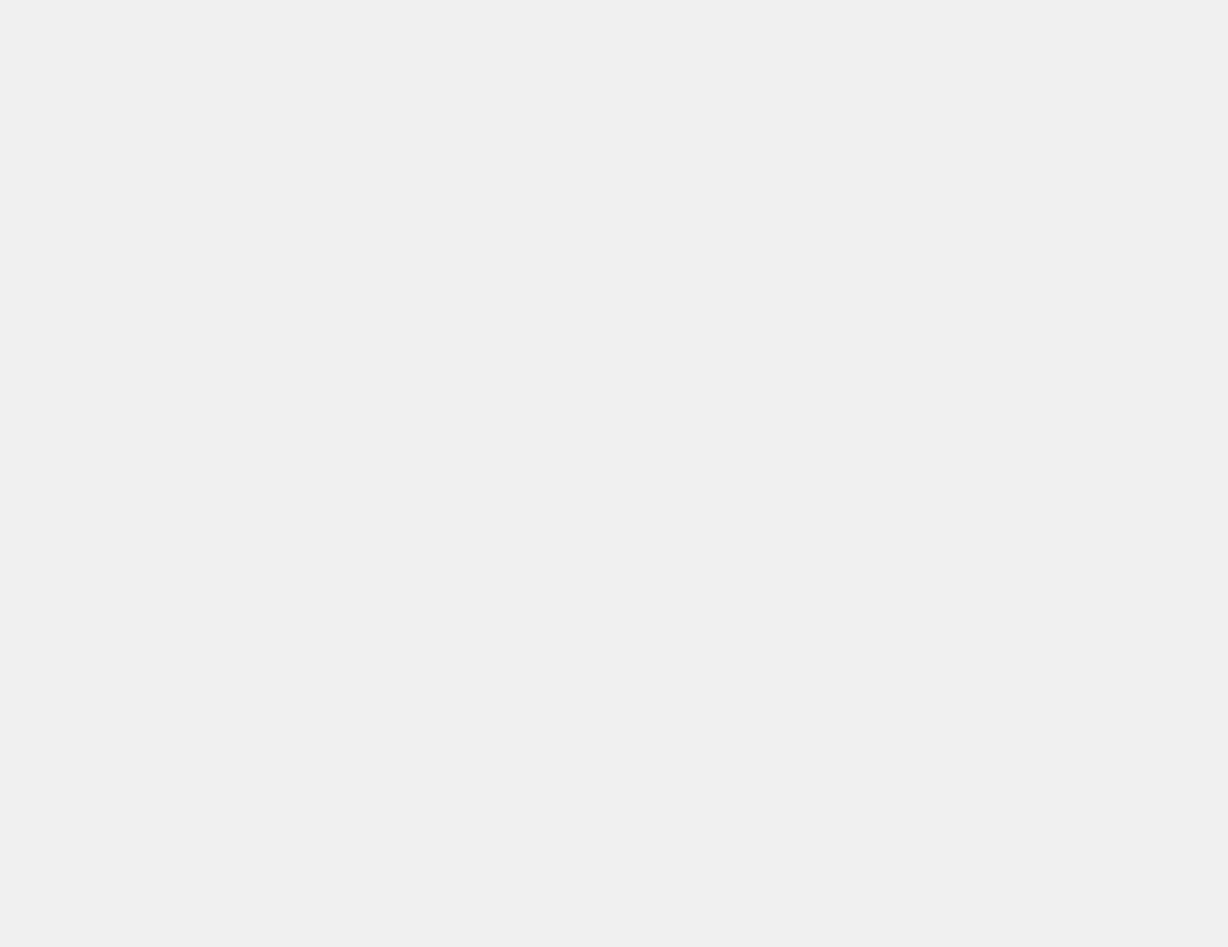
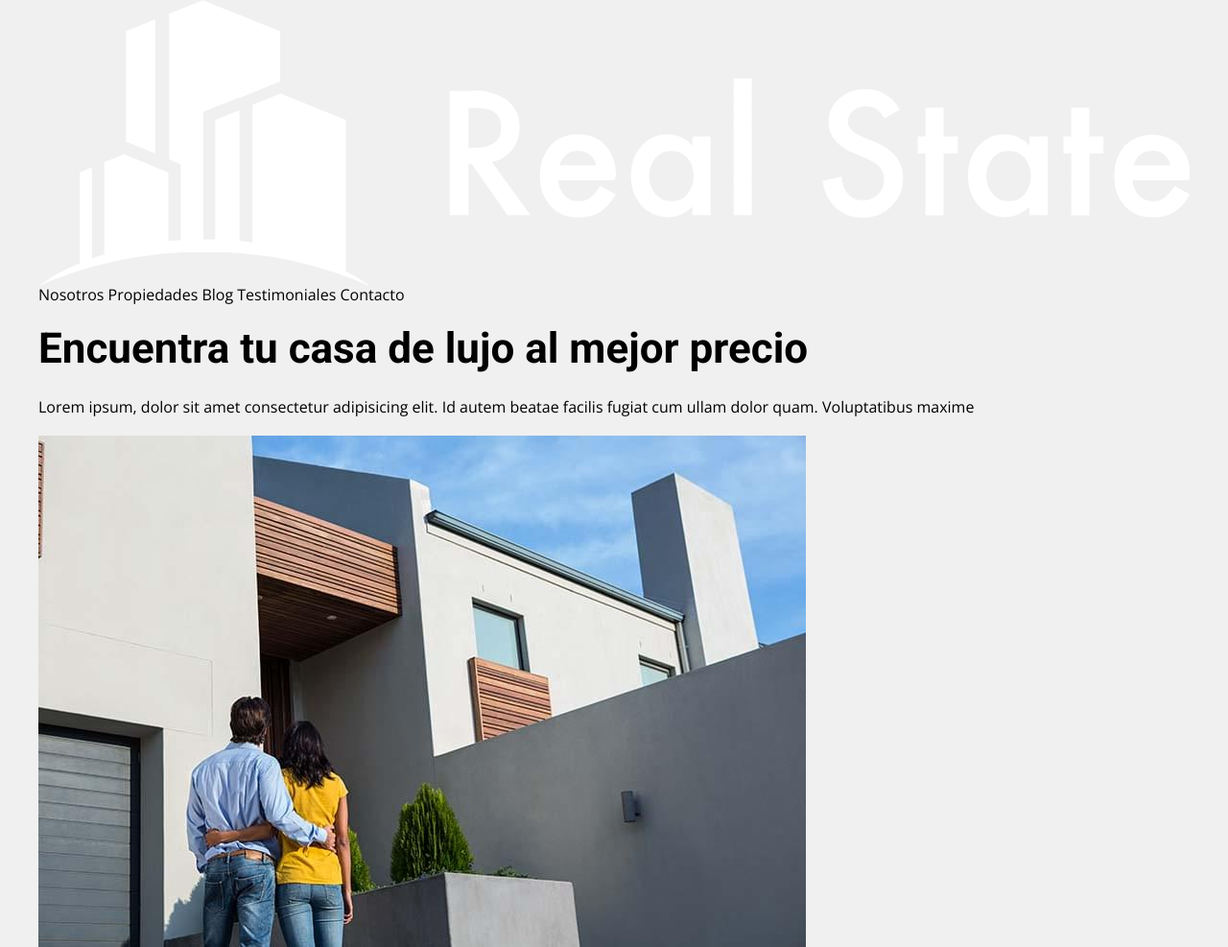
Before and after one commit to gitgabovc/renta-casas, a website: page index.html in a window 1280 px wide. Shown: the whole page at 96% size. Before the commit the page ends 800 px from the top, so only its background shows below. Drawn offline with nearby package versions, Linux system fonts and the light colour scheme.

Commit message:
fin html header

```diff
--- a/index.html
+++ b/index.html
@@ -11,6 +11,25 @@
     <link rel="stylesheet" href="build/css/app.css">
 </head>
 <body>
+    <header class="header">
+        <div class="contenedor header__barra">
+            <div class="header__logo">
+                <img src="./build/img/logo.svg" alt="logotipo" class="header__imagen-logo">
+            </div>
 
+            <nav class="navegacion">
+                <a href="#" class="navegacion__link">Nosotros</a>
+                <a href="#" class="navegacion__link">Propiedades</a>
+                <a href="#" class="navegacion__link">Blog</a>
+                <a href="#" class="navegacion__link">Testimoniales</a>
+                <a href="#" class="navegacion__link">Contacto</a>
+            </nav>
+        </div>
+        <div class="header__contenido contenedor">
+            <h1 class="header__heading">Encuentra tu casa de lujo al mejor precio</h1>
+            <p class="header__descripcion">Lorem ipsum, dolor sit amet consectetur adipisicing elit. Id autem beatae facilis fugiat cum ullam dolor quam. Voluptatibus maxime</p>
+            <img src="./build/img/imagenHeader.jpg" alt="imagen header" class="header__imagen">
+        </div>
+    </header>
 </body>
 </html>
```
